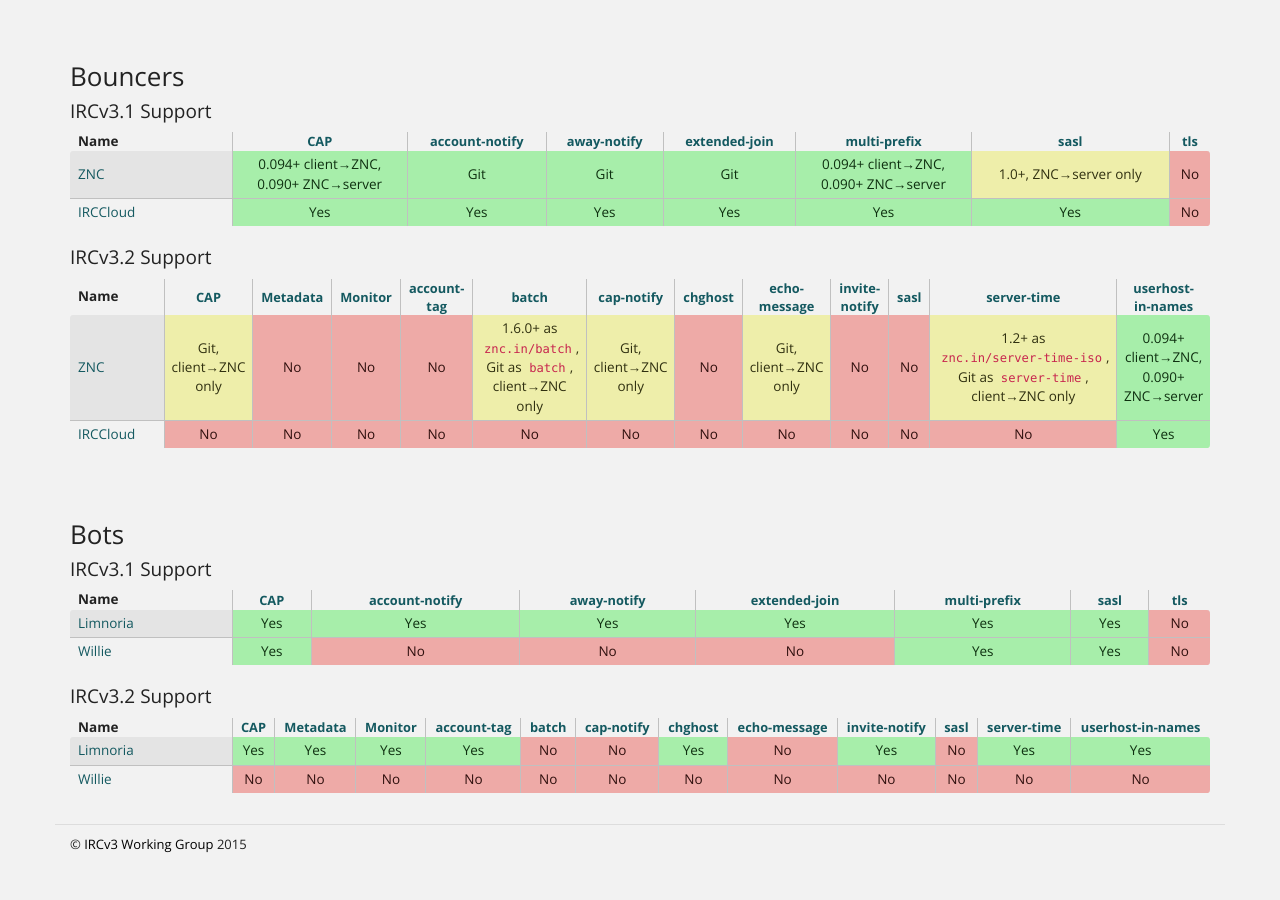
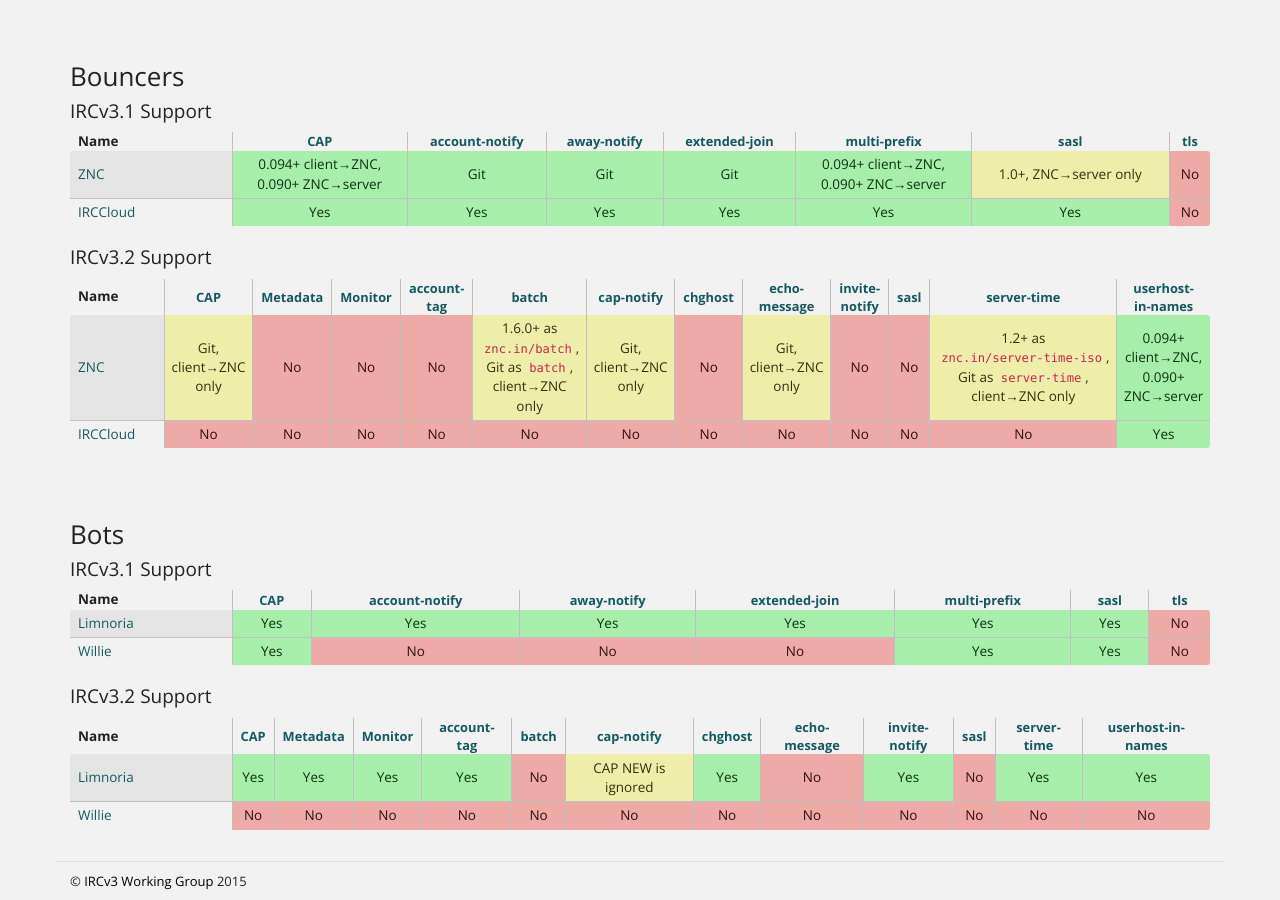
Before and after one commit to ircv3/ircv3.github.io, a Jekyll site: the page built from software/clients.md, in a window 1280 px wide and 900 px high, scrolled down 2482 px. Built offline with Jekyll 4.4.1, drawn with Linux system fonts in a browser that asks for light colours; before the commit the page ends 3345 px from its top, so only the background shows below that.

Commit message:
Fix Limnoria capabilities support.

```diff
--- a/_data/sw_clients.yml
+++ b/_data/sw_clients.yml
@@ -313,11 +313,13 @@
           - metadata
           - monitor
           - account-tag
-          - cap-notify: "CAP ADD is ignored"
           - chghost
           - invite-notify
           - server-time
           - userhost-in-names
+      partial:
+        v3.2:
+          cap-notify: "CAP NEW is ignored"
     - name: Willie
       link: http://willie.dftba.net
       support:
```
